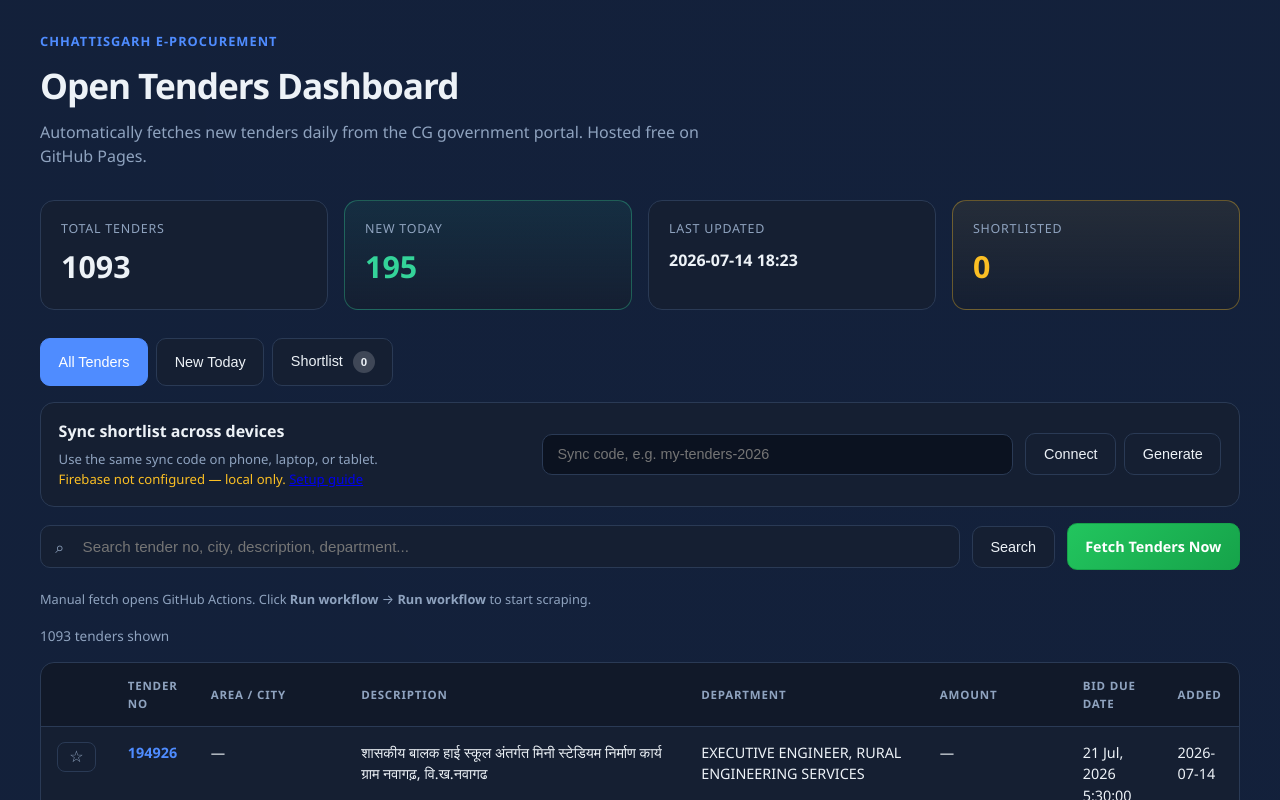
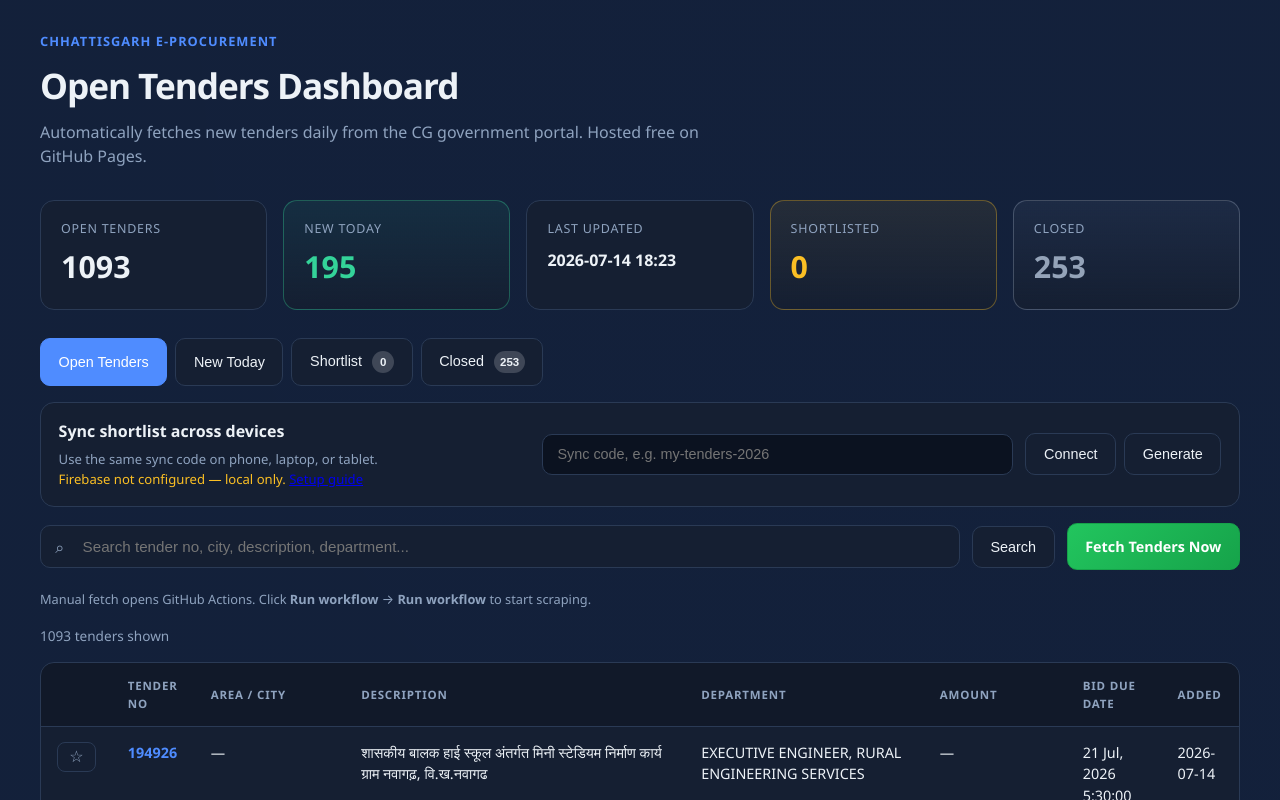
Before and after one commit to nikitabasawatia61-design/-cgproc, a plain HTML site: page docs/index.html in a window 1280 px wide. Shown: the top 800 px of the page. Drawn offline with Linux system fonts and the light colour scheme.

Commit message:
feat: move closed tenders to separate dashboard tab
Keep expired tenders in the database and JSON export instead of deleting them. Add a Closed tab and stat card on the dashboard.

```diff
--- a/docs/index.html
+++ b/docs/index.html
@@ -18,6 +18,7 @@
             --new: #34d399;
             --new-bg: rgba(52, 211, 153, 0.12);
             --warn: #fbbf24;
+            --closed: #94a3b8;
         }
 
         * { box-sizing: border-box; margin: 0; padding: 0; }
@@ -104,6 +105,13 @@
 
         .stat-card.shortlist .value { color: var(--warn); }
 
+        .stat-card.closed {
+            border-color: rgba(148, 163, 184, 0.35);
+            background: linear-gradient(180deg, rgba(148, 163, 184, 0.08), var(--surface));
+        }
+
+        .stat-card.closed .value { color: var(--closed); }
+
         .tabs {
             display: flex;
             flex-wrap: wrap;
@@ -171,6 +179,12 @@
         .btn-shortlist-tab.active {
             background: #d97706;
             border-color: #d97706;
+            color: white;
+        }
+
+        .btn-closed-tab.active {
+            background: #64748b;
+            border-color: #64748b;
             color: white;
         }
 
@@ -382,7 +396,7 @@
 
         <div class="stats">
             <div class="stat-card">
-                <div class="label">Total Tenders</div>
+                <div class="label">Open Tenders</div>
                 <div class="value" id="stat-total">—</div>
             </div>
             <div class="stat-card highlight">
@@ -397,14 +411,22 @@
                 <div class="label">Shortlisted</div>
                 <div class="value" id="stat-shortlist">0</div>
             </div>
+            <div class="stat-card closed">
+                <div class="label">Closed</div>
+                <div class="value" id="stat-closed">0</div>
+            </div>
         </div>
 
         <div class="tabs">
-            <button class="btn active" id="btn-all">All Tenders</button>
+            <button class="btn active" id="btn-all">Open Tenders</button>
             <button class="btn" id="btn-new">New Today</button>
             <button class="btn btn-shortlist-tab" id="btn-shortlist">
                 Shortlist
                 <span class="tab-count" id="shortlist-count">0</span>
+            </button>
+            <button class="btn btn-closed-tab" id="btn-closed">
+                Closed
+                <span class="tab-count" id="closed-count">0</span>
             </button>
         </div>
 
@@ -474,6 +496,8 @@
             updated: document.getElementById("stat-updated"),
             shortlistStat: document.getElementById("stat-shortlist"),
             shortlistCount: document.getElementById("shortlist-count"),
+            closedStat: document.getElementById("stat-closed"),
+            closedCount: document.getElementById("closed-count"),
             search: document.getElementById("search"),
             meta: document.getElementById("result-meta"),
             table: document.getElementById("table-container"),
@@ -481,6 +505,7 @@
             btnNew: document.getElementById("btn-new"),
             btnAll: document.getElementById("btn-all"),
             btnShortlist: document.getElementById("btn-shortlist"),
+            btnClosed: document.getElementById("btn-closed"),
             syncCode: document.getElementById("sync-code"),
             syncStatus: document.getElementById("sync-status"),
             btnSyncConnect: document.getElementById("btn-sync-connect"),
@@ -523,10 +548,11 @@
         }
 
         function setActiveTab(mode) {
-            [els.btnAll, els.btnNew, els.btnShortlist].forEach((btn) => btn.classList.remove("active"));
+            [els.btnAll, els.btnNew, els.btnShortlist, els.btnClosed].forEach((btn) => btn.classList.remove("active"));
             if (mode === "new") els.btnNew.classList.add("active");
             if (mode === "all") els.btnAll.classList.add("active");
             if (mode === "shortlist") els.btnShortlist.classList.add("active");
+            if (mode === "closed") els.btnClosed.classList.add("active");
         }
 
         function isTenderOpen(tender) {
@@ -570,6 +596,10 @@
             return allTenders.filter(isTenderOpen);
         }
 
+        function getClosedTenders() {
+            return allTenders.filter((tender) => !isTenderOpen(tender));
+        }
+
         function sortNewestFirst(tenders) {
             return [...tenders].sort((a, b) => {
                 const aSeen = a.first_seen_at || "";
@@ -580,7 +610,8 @@
         }
 
         function getFilteredTenders() {
-            const filtered = getActiveTenders().filter((t) => {
+            const pool = filterMode === "closed" ? getClosedTenders() : getActiveTenders();
+            const filtered = pool.filter((t) => {
                 const matchesSearch = !searchTerm || [
                     t.tender_no,
                     t.name,
@@ -602,12 +633,16 @@
             let meta = `${tenders.length} tender${tenders.length === 1 ? "" : "s"} shown`;
             if (filterMode === "shortlist") {
                 meta += " in shortlist";
+            } else if (filterMode === "closed") {
+                meta += " closed";
             }
             els.meta.textContent = meta;
 
             if (!tenders.length) {
                 const emptyMessage = filterMode === "shortlist"
                     ? "No shortlisted tenders yet. Click the star on any tender to add it here."
+                    : filterMode === "closed"
+                    ? "No closed tenders yet. Tenders move here after their bid due date passes."
                     : "Try another search, or wait for the daily GitHub Action to fetch data.";
                 els.table.innerHTML = `
                     <div class="empty">
@@ -673,7 +708,11 @@
         }
 
         function updateStats() {
-            els.total.textContent = stats.total ?? 0;
+            const openCount = getActiveTenders().length;
+            const closedCount = getClosedTenders().length;
+            els.total.textContent = openCount;
+            els.closedStat.textContent = closedCount;
+            els.closedCount.textContent = closedCount;
             els.newToday.textContent = stats.new_today ?? 0;
             els.updated.textContent = formatDateTime(stats.last_scraped || null);
             updateShortlistStats();
@@ -686,10 +725,7 @@
 
                 const payload = await response.json();
                 allTenders = payload.tenders || [];
-                stats = {
-                    ...(payload.stats || {}),
-                    total: getActiveTenders().length,
-                };
+                stats = payload.stats || {};
                 updateStats();
                 renderTable();
             } catch (error) {
@@ -740,6 +776,12 @@
             renderTable();
         });
 
+        els.btnClosed.addEventListener("click", () => {
+            filterMode = "closed";
+            setActiveTab("closed");
+            renderTable();
+        });
+
         els.btnSyncConnect.addEventListener("click", () => {
             try {
                 ShortlistSync.connect(els.syncCode.value);
```
Also changed, not shown: 2 other files.
